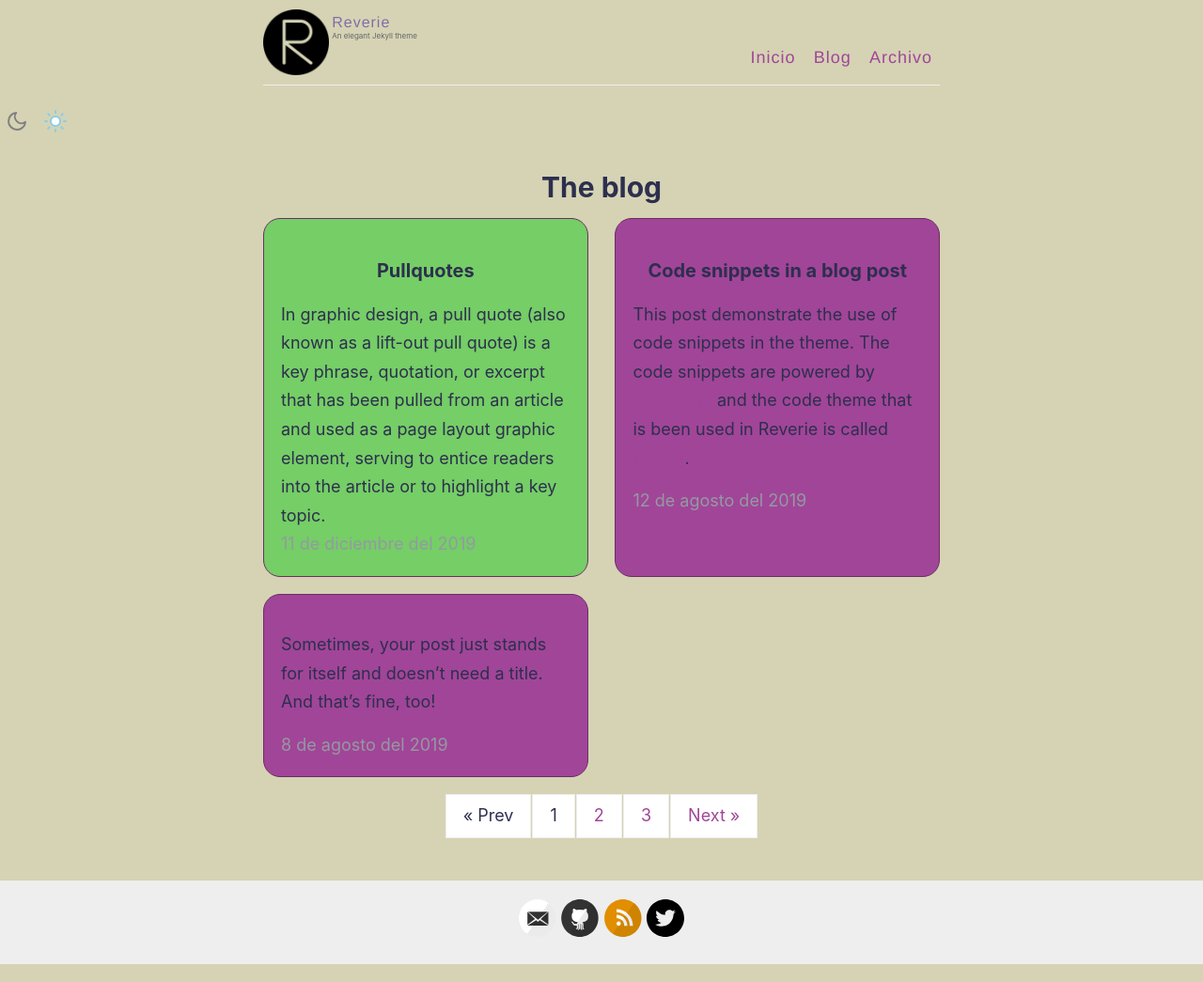
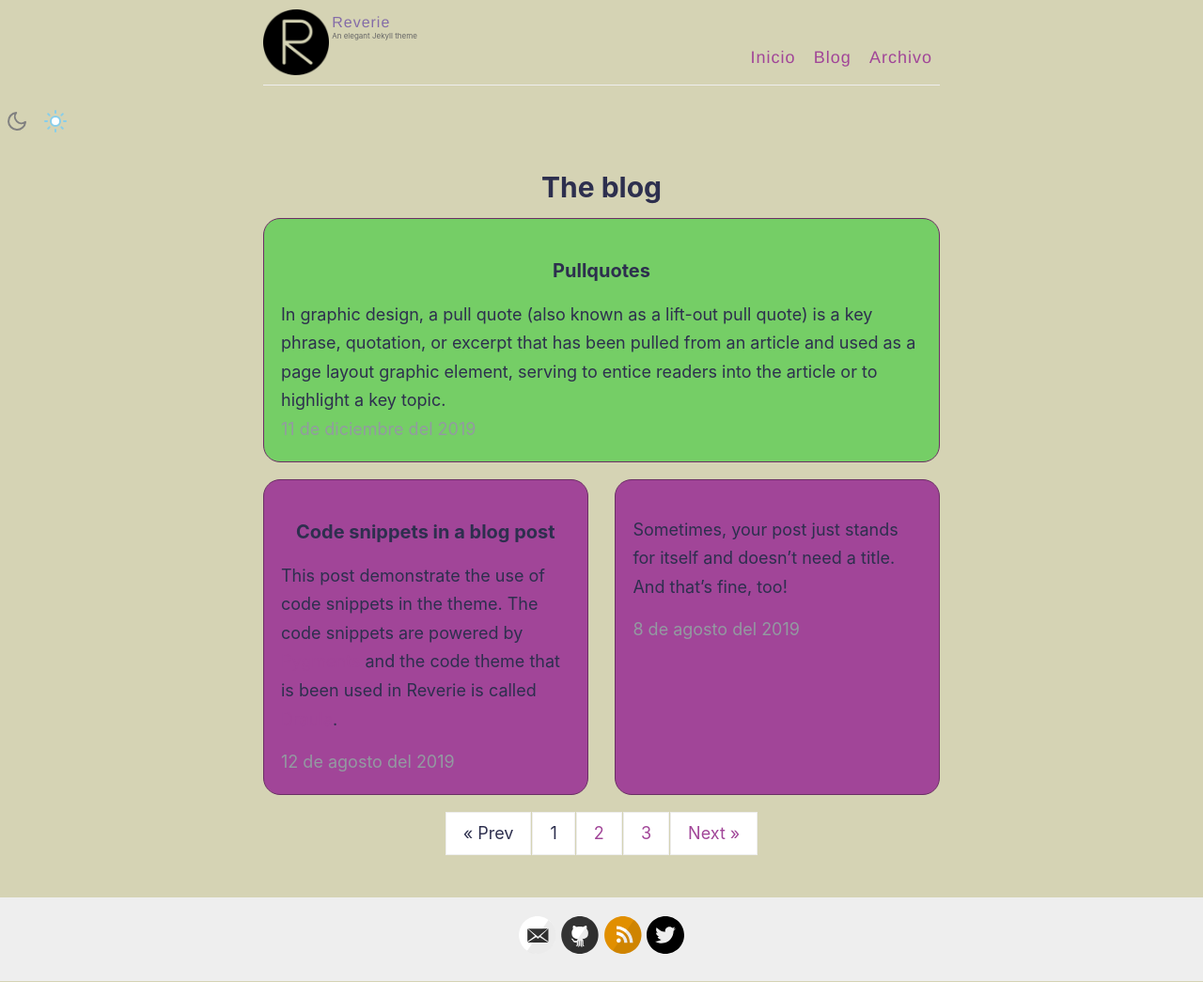
Before and after one commit to dfghjd/dfghjd.github.io, a Jekyll site: the page built from blog/index.html, in a window 1280 px wide and 1045 px high. Shown: the whole window at 94% size. Built offline with Jekyll 4.4.1, drawn with Linux system fonts in a browser that asks for light colours; the list of posts is cut into pages by our own code.

Commit message:
changed width of post divs

```diff
--- a/assets/style.scss
+++ b/assets/style.scss
@@ -1046,9 +1046,9 @@
   border-radius: 1em;
   border: 1px solid var(--c-secondary-dark);
 
-  max-width: 48%;
+  width: 48%;
   @include mobile {
-    max-width: 100%;
+    width: 100%;
   }
 }
 
```
